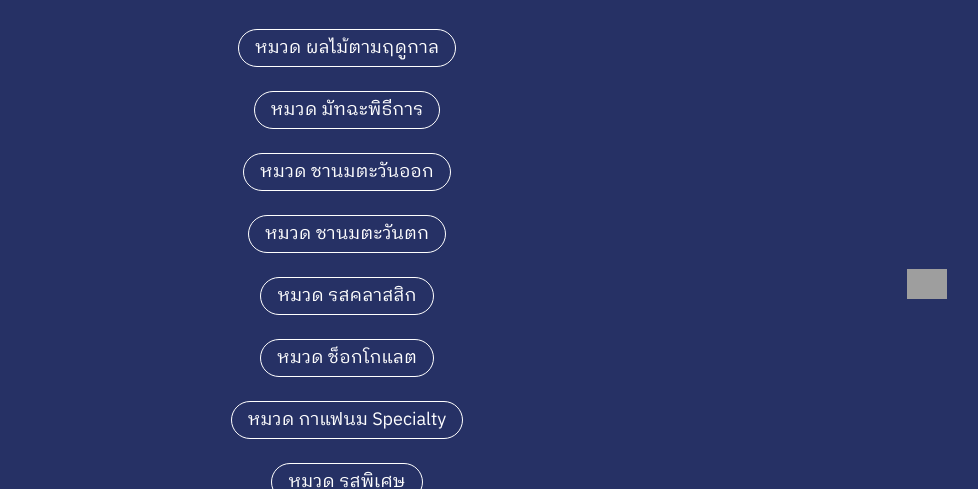
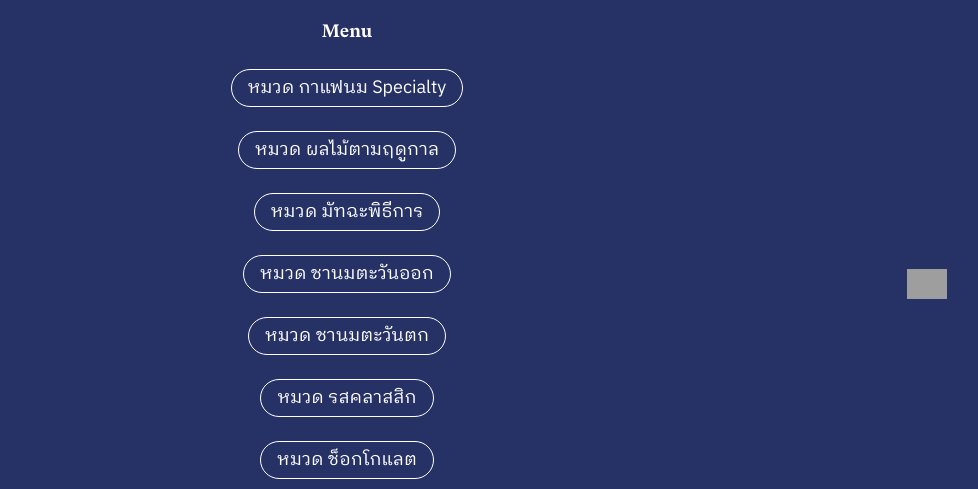
Before and after one commit to the-purist-artisan/flavorpedia, a React (Create React App) app: page /#/tcf-07-25 in a window 1280 px wide. Shown: the part 461-950 px from the top of the page, without its empty margins (293-1271 px from the left). Built offline with nearby package versions, Linux system fonts and the light colour scheme; grey boxes are pictures that could not be loaded; a web font is replaced by a local one.

Commit message:
feat: :sparkles: support new line

```diff
--- a/src/App.tsx
+++ b/src/App.tsx
@@ -113,7 +113,7 @@ export default function App() {
           path="/tcf-07-25"
           element={
             <Menu
-              headerText="Thailand Coffee Fest July 2025"
+              headerText="Thailand Coffee Fest<br>July 2025"
               flavors={tcf0725}
             />
           }
--- a/src/Menu.tsx
+++ b/src/Menu.tsx
@@ -72,7 +72,7 @@ export default function Menu({
           />
         </div>
         <div className="menu-header font-benaco-one mb-8 pl-6 pr-6 w-fit text-center font-normal text-key-header leading-key-header whitespace-pre-line">
-          {headerText}
+          {headerText.split("<br>").join("\n")}
         </div>
         <div className="flex flex-col items-center mb-8 pl-6 pr-6">
           <div className="font-ibm-plex-thai text-lg mb-4 text-center">
--- a/src/MenuFlavors/CoffeeFest-07-25/Flavors.ts
+++ b/src/MenuFlavors/CoffeeFest-07-25/Flavors.ts
@@ -380,12 +380,12 @@ const template: Flavor = {
 };
 
 export const tcf0725: Flavor[] = [
+  coffee,
   fruits,
   matcha,
   easternTea,
   westernTea,
   classic,
   chocolate,
-  coffee,
   special,
 ];
```
